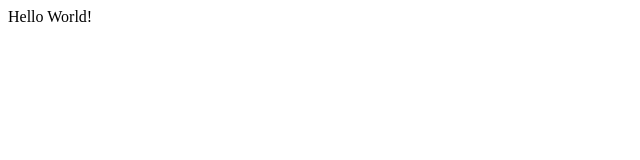
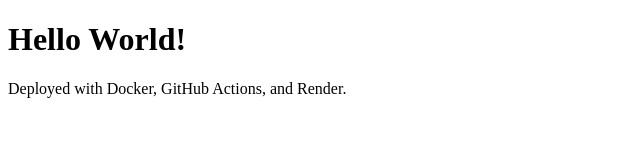
Before and after one commit to FadedBoy69/hello-world, a plain HTML site: page index.html in a window 1280 px wide. Shown: the whole page, without its empty margins (0-640 px from the left). Drawn offline with Linux system fonts and the light colour scheme.

Commit message:
Update and confirm CI/CD workflow with Github Action and Render

```diff
--- a/index.html
+++ b/index.html
@@ -1,9 +1,12 @@
 <!DOCTYPE html>
-<html>
-    <head>
-        <title>Hello World</title>
-    </head>
-    <body>
-        Hello World!
-    </body>
+<html lang="en">
+<head>
+  <meta charset="UTF-8" />
+  <meta name="viewport" content="width=device-width, initial-scale=1.0" />
+  <title>Hello World</title>
+</head>
+<body>
+  <h1>Hello World!</h1>
+  <p>Deployed with Docker, GitHub Actions, and Render.</p>
+</body>
 </html>
```
Also changed, not shown: 1 other file.
